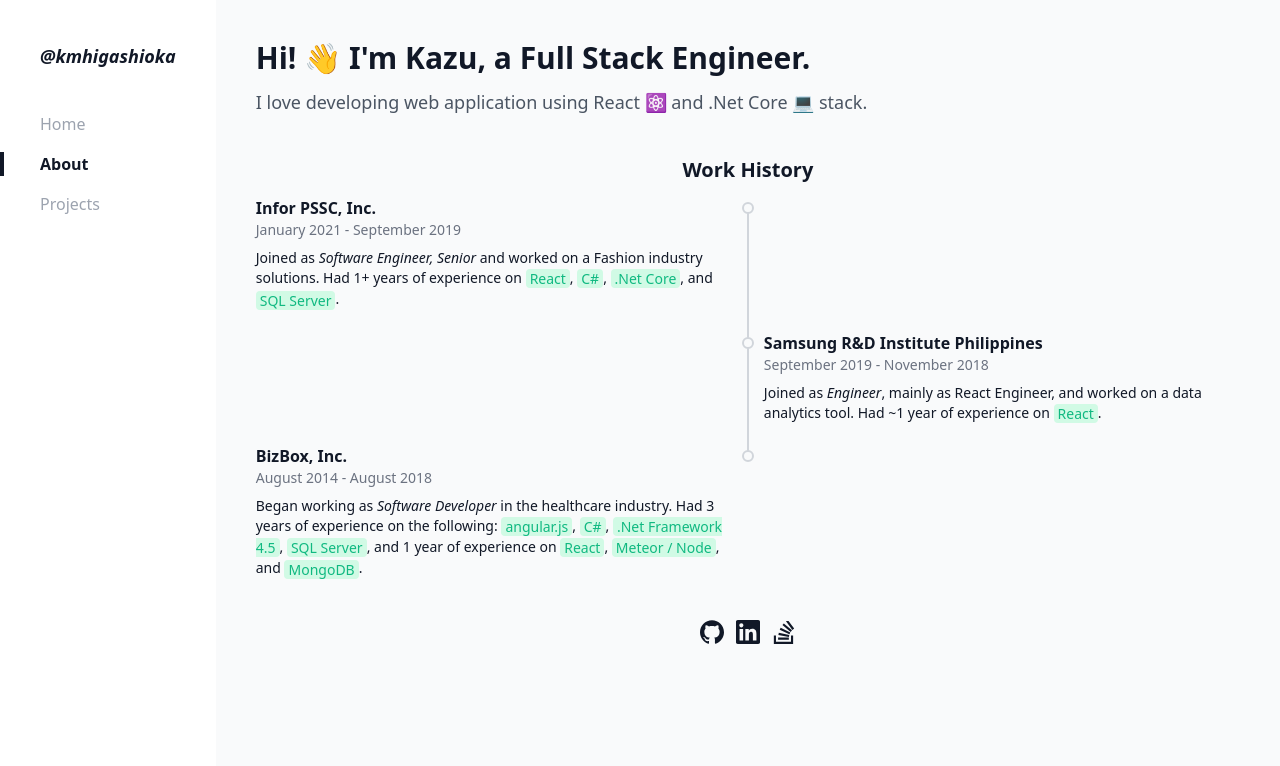
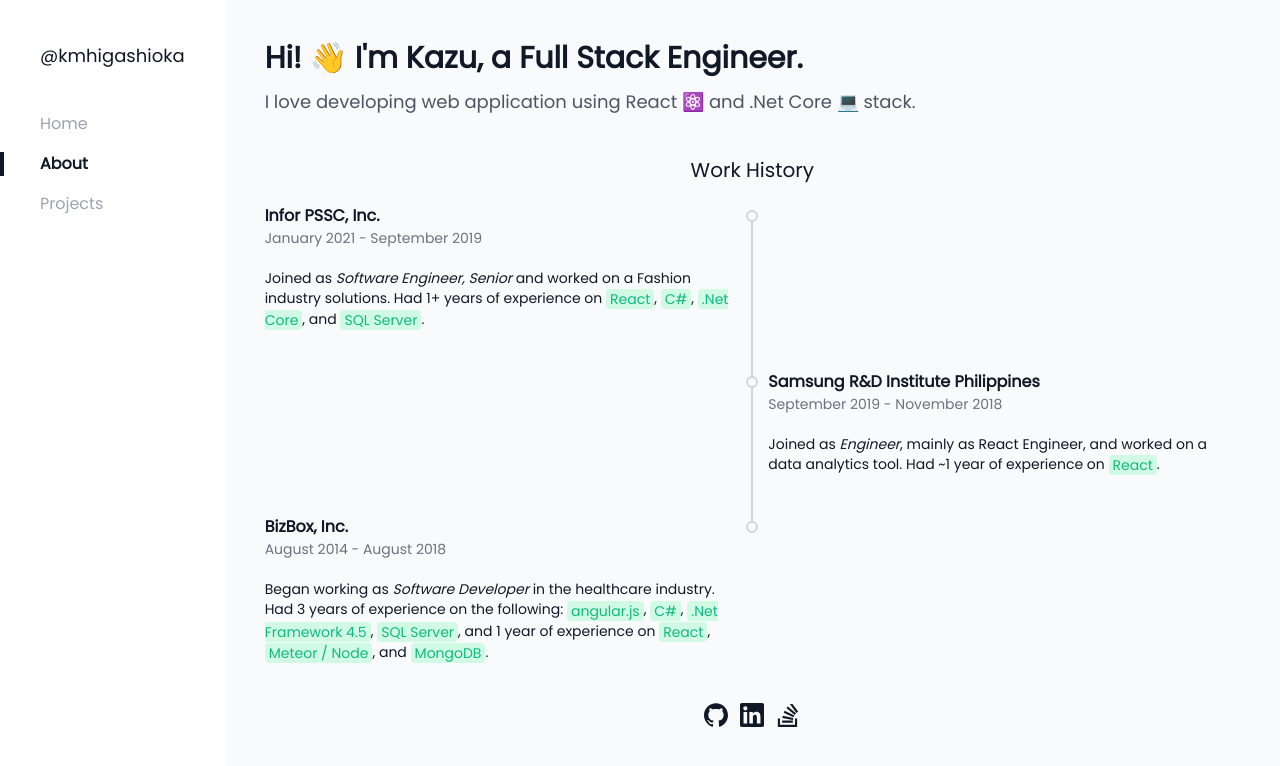
Before and after one commit to kmhigashioka/kazuhito.dev, a Next.js app: page /about in a window 1280 px wide. Shown: the top 766 px of the page. Built offline with nearby package versions, Linux system fonts and the light colour scheme.

Commit message:
Add custom font

```diff
--- a/components/Nav.tsx
+++ b/components/Nav.tsx
@@ -23,7 +23,7 @@
   return (
     <nav className="w-100 md:w-60">
       <div className="flex items-center justify-between m-10 h-8">
-        <span className="text-lg antialiased font-semibold italic text-gray-900">@kmhigashioka</span>
+        <span className="text-lg antialiased font-thin text-gray-900">@kmhigashioka</span>
         <button
           type="button"
           className="md:hidden inline-flex items-center justify-center p-2 rounded-md text-gray-900 focus:outline-none focus:ring-2 focus:ring-inset focus:ring-white"
--- a/pages/_app.tsx
+++ b/pages/_app.tsx
@@ -1,4 +1,5 @@
 import * as React from 'react'
+import Head from 'next/head'
 import Nav from '../components/Nav'
 import '../styles/globals.css'
 
@@ -9,12 +10,17 @@
 
 function MyApp({ Component, pageProps }: MyAppProps) {
   return (
+    <>
+      <Head>
+        <link href="https://fonts.googleapis.com/css2?family=Poppins" rel="stylesheet" />
+      </Head>
       <div className="flex flex-col md:flex-row h-screen w-screen">
         <Nav />
         <main className="bg-gray-50 flex-grow overflow-auto">
           <Component {...pageProps} />
         </main>
       </div>
+    </>
   )
 }
 
--- a/pages/about.tsx
+++ b/pages/about.tsx
@@ -12,7 +12,7 @@
         </p>
       </div>
       <div className="m-10">
-        <p className="text-xl font-bold text-gray-900 text-center mb-3">Work History</p>
+        <p className="text-xl text-gray-900 text-center mb-5">Work History</p>
 
         {renderHistoryItem({
           title: 'Infor PSSC, Inc.',
@@ -73,7 +73,7 @@
 
 function renderHistoryItem({ title, subTitle, description, isLast }: HistoryItemProps) {
   return (
-    <div className="flex mb-5 md:even:flex-row-reverse">
+    <div className="flex mb-10 md:even:flex-row-reverse">
       <div className="hidden md:block md:w-6/12" />
       <div className="flex flex-col items-center pt-1.5 relative mr-5 md:mx-2.5">
         <div className="inline-block rounded-full h-3 w-3 border-2 border-gray-300" />
@@ -82,7 +82,7 @@
       <div className="md:w-6/12">
         <p className="text-gray-900 font-semibold">{title}</p>
         <p className="text-gray-500 text-sm">{subTitle}</p>
-        <p className="text-gray-900 text-sm mt-2">{description}</p>
+        <p className="text-gray-900 text-sm mt-5">{description}</p>
       </div>
     </div>
   )
--- a/tailwind.config.js
+++ b/tailwind.config.js
@@ -4,8 +4,11 @@
   theme: {
     extend: {
       height: {
-        'timeline': 'calc(100% + 0.75rem)',
+        'timeline': 'calc(100% + 2rem)',
       },
+    },
+    fontFamily: {
+      'sans': '"Poppins", ui-sans-serif, system-ui, -apple-system, BlinkMacSystemFont, "Segoe UI", Roboto, "Helvetica Neue", Arial, "Noto Sans", sans-serif, "Apple Color Emoji", "Segoe UI Emoji", "Segoe UI Symbol", "Noto Color Emoji"'
     },
   },
   variants: {
```
Lines whose indentation alone changed are shown as unchanged.
